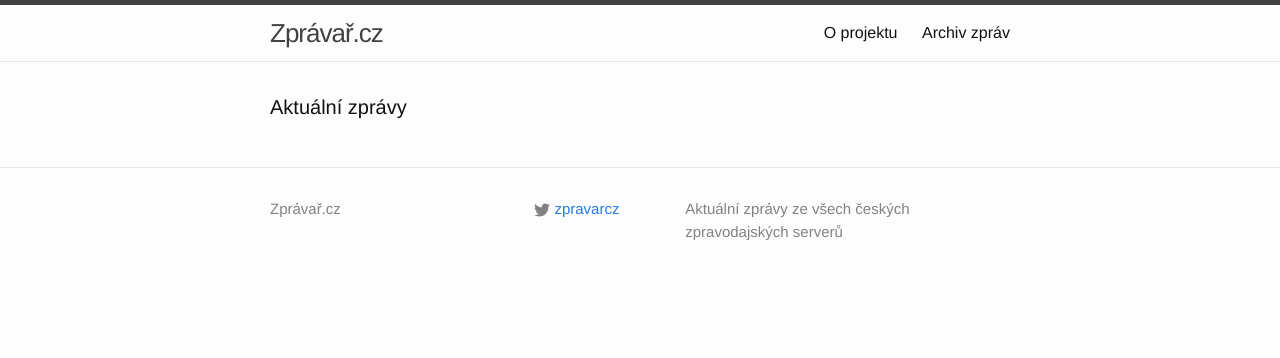
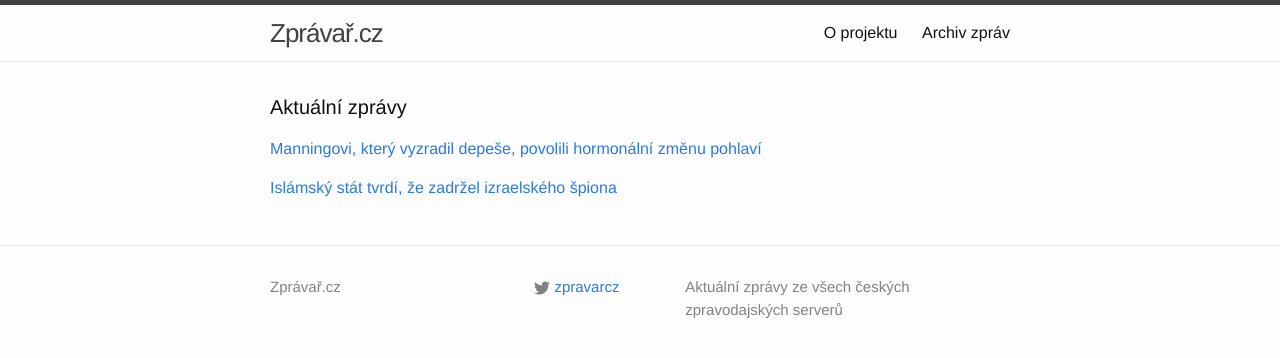
Before and after one commit to adliska/zpravar, a Jekyll site: the page built from index.html, in a window 1280 px wide. Shown: the top 358 px of the page. Built offline with Jekyll 4.4.1, drawn with Linux system fonts in a browser that asks for light colours.

Commit message:
zpravar news update

```diff
--- a/index.html
+++ b/index.html
@@ -5,4 +5,18 @@ layout: default
 <div class="home">
     <h1 class="page-heading">Aktuální zprávy</h1>
 
-</div>
+<p><a href="javascript:;" onclick="toggle_visibility('zpravy0')">Manningovi, který vyzradil depeše, povolili hormonální změnu pohlaví</a></p>
+<div id="zpravy0" style="display:none">
+<ul>
+<li><a href=http://zpravy.idnes.cz/manning-hormonalni-zmena-pohlavi-manningova-chelsea-f9y-/zahranicni.aspx?c=A150213_065305_zahranicni_wlk>Manningovi, který vyzradil depeše, povolili hormonální změnu pohlaví - zpravy.idnes.cz</a></li>
+<li><a href=http://www.novinky.cz/zahranicni/amerika/361564-odsouzenemu-vojakovi-manningovi-povolili-zmenu-pohlavi.html>Odsouzenému vojákovi Manningovi povolili změnu pohlaví - www.novinky.cz</a></li>
+<li><a href=http://www.ceskenoviny.cz/zpravy/zpravy/americke-urady-povolily-manningove-hormonalni-zmenu-pohlavi/1180815>Americké úřady povolily Manningové hormonální změnu pohlaví - www.ceskenoviny.cz</a></li>
+</ul>
+</div><p><a href="javascript:;" onclick="toggle_visibility('zpravy1')">Islámský stát tvrdí, že zadržel izraelského špiona</a></p>
+<div id="zpravy1" style="display:none">
+<ul>
+<li><a href=http://zpravy.idnes.cz/islamsky-stat-zadrzeny-spion-z-izraele-fcm-/zahranicni.aspx?c=A150213_064447_zahranicni_wlk>Islámský stát tvrdí, že zadržel izraelského špiona - zpravy.idnes.cz</a></li>
+<li><a href=http://www.novinky.cz/zahranicni/blizky-a-stredni-vychod/361566-islamsky-stat-tvrdi-ze-ma-izraelskeho-spiona.html>Islámský stát tvrdí, že má izraelského špióna - www.novinky.cz</a></li>
+<li><a href=http://www.ceskenoviny.cz/zpravy/zpravy/bojovnici-islamskeho-statu-udajne-zadrzeli-izraelskeho-spiona/1180810>Bojovníci Islámského státu údajně zadrželi izraelského špióna - www.ceskenoviny.cz</a></li>
+</ul>
+</div></div>
```
